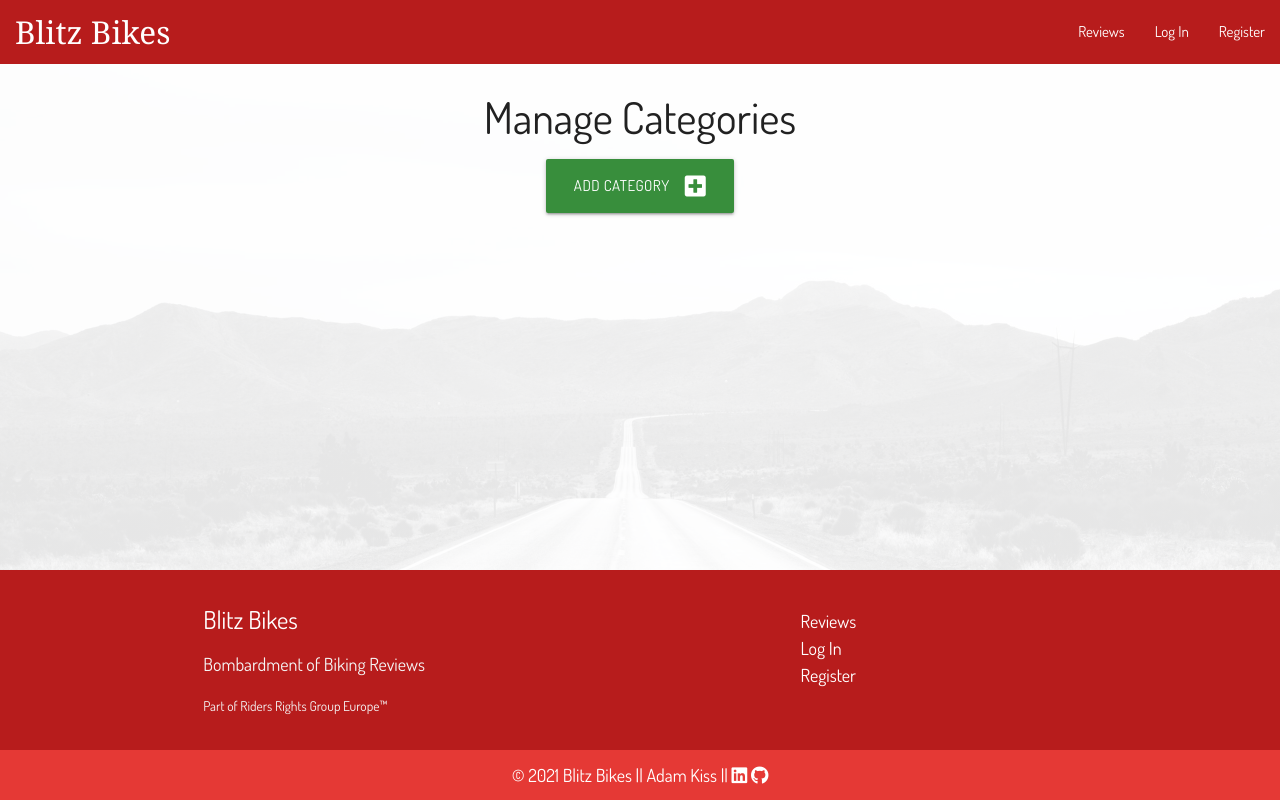
After one commit to Adamsky94/Blitz_Bikes, a Flask app: page /get_categories in a window 1280 px wide. The commit adds this page. Run offline with Flask 2, Linux system fonts and the light colour scheme; data that the repository does not hold is empty; some libraries are stand-ins or nearby versions; some web fonts are replaced.

Commit message:
Added category management function for site admin

```diff
--- a/app.py
+++ b/app.py
@@ -164,6 +164,46 @@ def add_review():
     return render_template("add_review.html", categories=categories)
 
 
+@app.route("/get_categories")
+def get_categories():
+    categories = list(mongo.db.categories.find().sort("category_name", 1))
+    return render_template("categories.html", categories=categories)
+
+
+@app.route("/add_category", methods=["GET", "POST"])
+def add_category():
+    if request.method == "POST":
+        category = {
+            "category_name": request.form.get("category_name")
+        }
+        mongo.db.categories.insert_one(category)
+        flash("New Category Added")
+        return redirect(url_for("get_categories"))
+
+    return render_template("add_category.html")
+
+
+@app.route("/edit_category/<category_id>", methods=["GET", "POST"])
+def edit_category(category_id):
+    if request.method == "POST":
+        submit = {
+            "category_name": request.form.get("category_name")
+        }
+        mongo.db.categories.update({"_id": ObjectId(category_id)}, submit)
+        flash("Category Successfully Updated")
+        return redirect(url_for("get_categories"))
+
+    category = mongo.db.categories.find_one({"_id": ObjectId(category_id)})
+    return render_template("edit_category.html", category=category)
+
+
+@app.route("/delete_category/<category_id>")
+def delete_category(category_id):
+    mongo.db.categories.remove({"_id": ObjectId(category_id)})
+    flash("Category Successfully Deleted")
+    return redirect(url_for("get_categories"))
+
+
 if __name__ == "__main__":
     app.run(host=os.environ.get("IP"),
             port=int(os.environ.get("PORT")),
--- a/templates/base.html
+++ b/templates/base.html
@@ -28,6 +28,9 @@
                         <li><a href="{{ url_for('get_reviews') }}">Reviews</a></li>
                         {% if session.user %}
                         <li><a href="{{ url_for('profile', username=session['user']) }}">Profile</a></li>
+                        {% if session.user|lower == "admin"|lower %}
+                            <li><a href="{{ url_for('get_categories') }}">Manage Categories</a></li>
+                        {% endif %}
                             <li><a href="{{ url_for('user_reviews') }}">Your reviews</a></li>
                             <li><a href="{{ url_for('add_review') }}">Add review</a></li>
                             <li><a href="{{ url_for('logout') }}">Log Out</a></li>
@@ -43,6 +46,9 @@
                 <li><a href="{{ url_for('get_reviews') }}">Reviews</a></li>
                         {% if session.user %}
                         <li><a href="{{ url_for('profile', username=session['user']) }}">Profile</a></li>
+                        {% if session.user|lower == "admin"|lower %}
+                            <li><a href="{{ url_for('get_categories') }}">Manage Categories</a></li>
+                        {% endif %}
                             <li><a href="{{ url_for('user_reviews') }}">Your reviews</a></li>
                             <li><a href="{{ url_for('add_review') }}">Add review</a></li>
                             <li><a href="{{ url_for('logout') }}">Log Out</a></li>
--- /dev/null
+++ b/templates/categories.html
@@ -0,0 +1,30 @@
+{% extends "base.html" %}
+{% block content %}
+
+    <h3 class="text-darken-4 center-align">Manage Categories</h3>
+
+    <div class="row">
+        <div class="col s12 center-align">
+            <a href="{{ url_for('add_category') }}" class="btn-large green darken-2 text-shadow">
+                Add Category <i class="fas fa-plus-square right"></i>
+            </a>
+        </div>
+    </div>
+
+    <div class="row">
+        {% for category in categories %}
+            <div class="col s12 m3">
+                <div class="card darken-4 text-shadow center-align">
+                    <div class="card-content">
+                        <span class="card-title">{{ category.category_name }}</span>
+                    </div>
+                    <div class="card-action grey lighten-3">
+                        <a href="{{ url_for('edit_category', category_id=category._id) }}" class="btn light-blue darken-2">Edit</a>
+                        <a href="{{ url_for('delete_category', category_id=category._id) }}" class="btn red darken-4">Delete</a>
+                    </div>
+                </div>
+            </div>
+        {% endfor %}
+    </div>
+
+{% endblock %}
```
Lines whose indentation alone changed are shown as unchanged.
